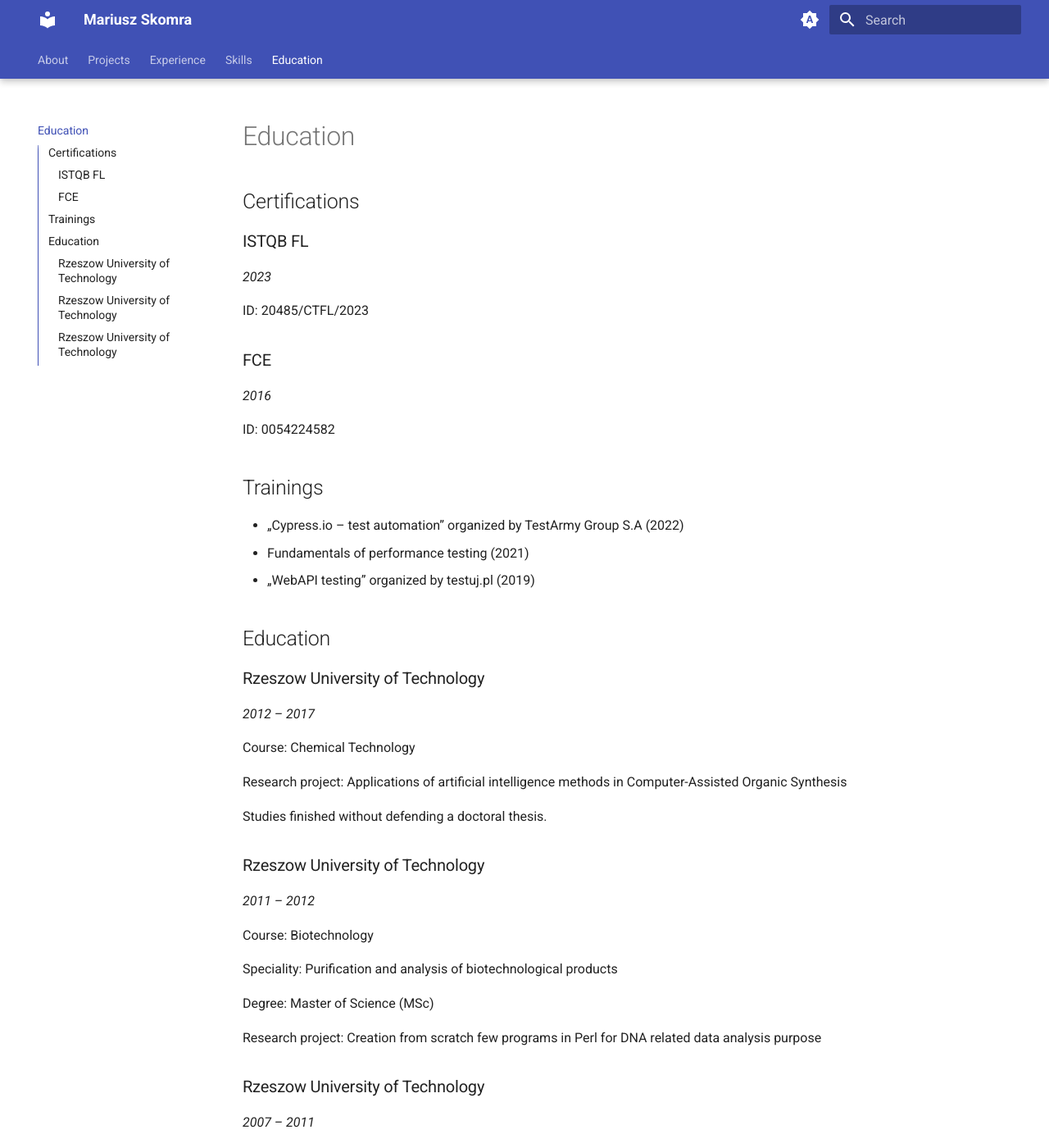
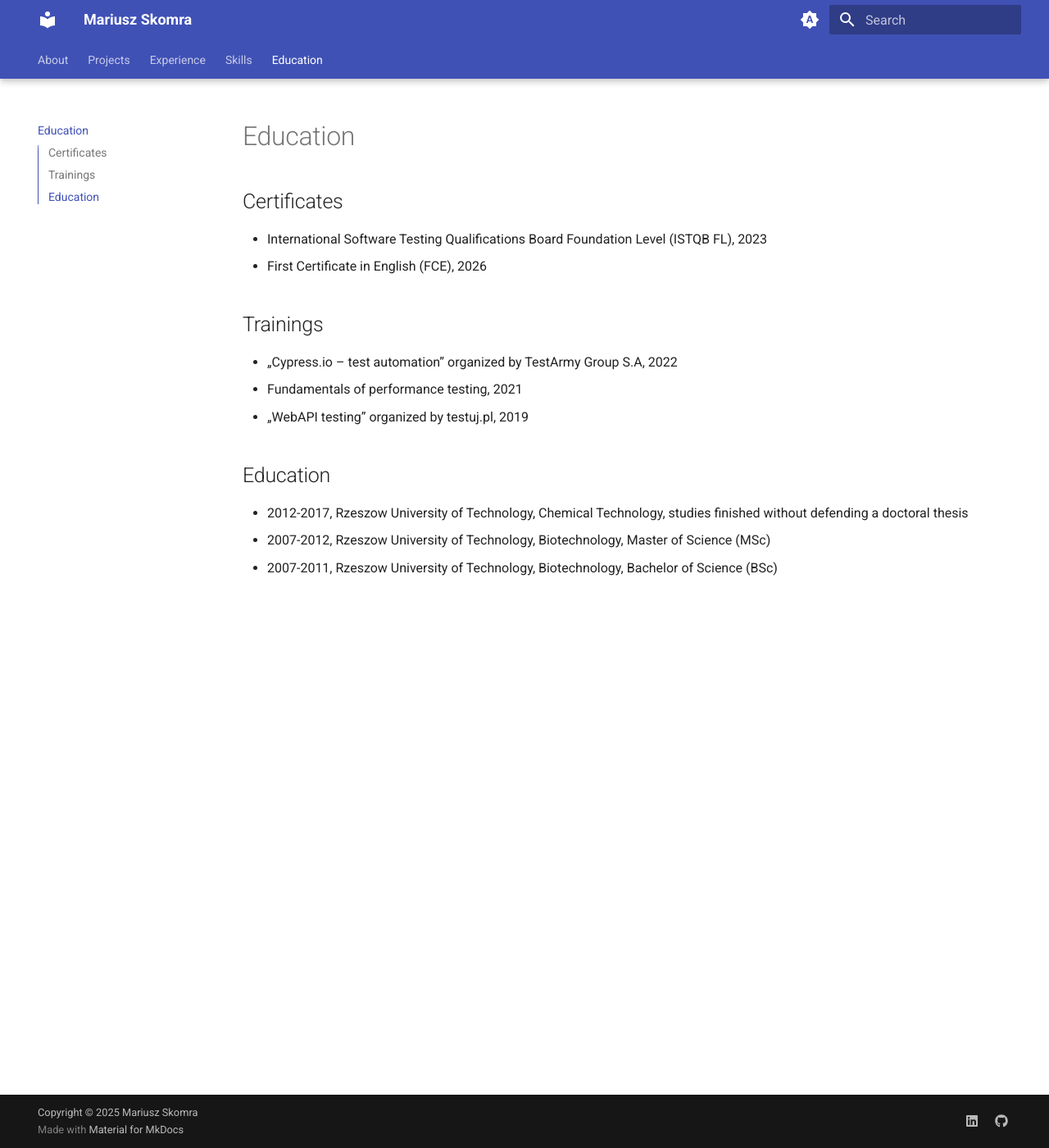
Before and after one commit to MariuszSkomra/resume, an MkDocs documentation site: the page built from docs/education.md, in a window 1280 px wide and 1400 px high. Shown: the whole window at 82% size. Built offline with MkDocs 1.6.1 and Material for MkDocs 9.7.7, drawn with Linux system fonts in a browser that asks for light colours; some of the changed text lies outside the part shown.

Commit message:
standardize education page

```diff
--- a/docs/education.md
+++ b/docs/education.md
@@ -1,48 +1,16 @@
-## Certifications
+## Certificates
 
-### ISTQB FL
-*2023*
-
-ID: 20485/CTFL/2023
-
-### FCE
-*2016*
-
-ID: 0054224582
+- International Software Testing Qualifications Board Foundation Level (ISTQB FL), 2023
+- First Certificate in English (FCE), 2026
 
 ## Trainings
 
-- „Cypress.io – test automation” organized by TestArmy Group S.A (2022)
-- Fundamentals of performance testing (2021)
-- „WebAPI testing” organized by testuj.pl (2019)
+- „Cypress.io – test automation” organized by TestArmy Group S.A, 2022
+- Fundamentals of performance testing, 2021
+- „WebAPI testing” organized by testuj.pl, 2019
 
 ## Education
 
-### Rzeszow University of Technology
-*2012 – 2017*
-
-Course: Chemical Technology
-
-Research project: Applications of artificial intelligence methods in Computer-Assisted Organic Synthesis
-
-Studies finished without defending a doctoral thesis.
-
-### Rzeszow University of Technology
-*2011 – 2012*
-
-Course: Biotechnology
-
-Speciality: Purification and analysis of biotechnological products
-
-Degree: Master of Science (MSc)
-
-Research project: Creation from scratch few programs in Perl for DNA related data analysis purpose
-
-### Rzeszow University of Technology
-*2007 – 2011*
-
-Course: Biotechnology
-
-Speciality: Purification and analysis of biotechnological products
-
-Degree: Bachelor of Science (BSc)
+- 2012-2017, Rzeszow University of Technology, Chemical Technology, studies finished without defending a doctoral thesis
+- 2007-2012, Rzeszow University of Technology, Biotechnology, Master of Science (MSc)
+- 2007-2011, Rzeszow University of Technology, Biotechnology, Bachelor of Science (BSc)
```
